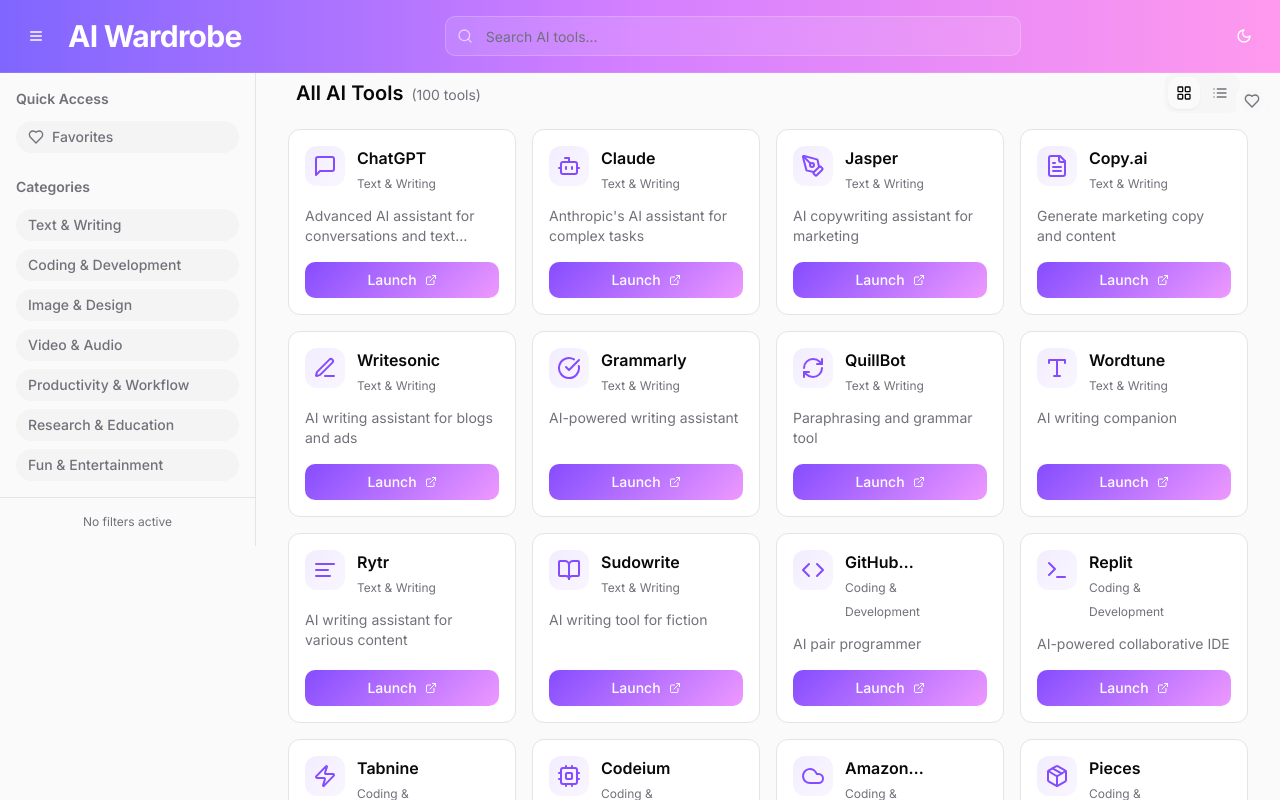
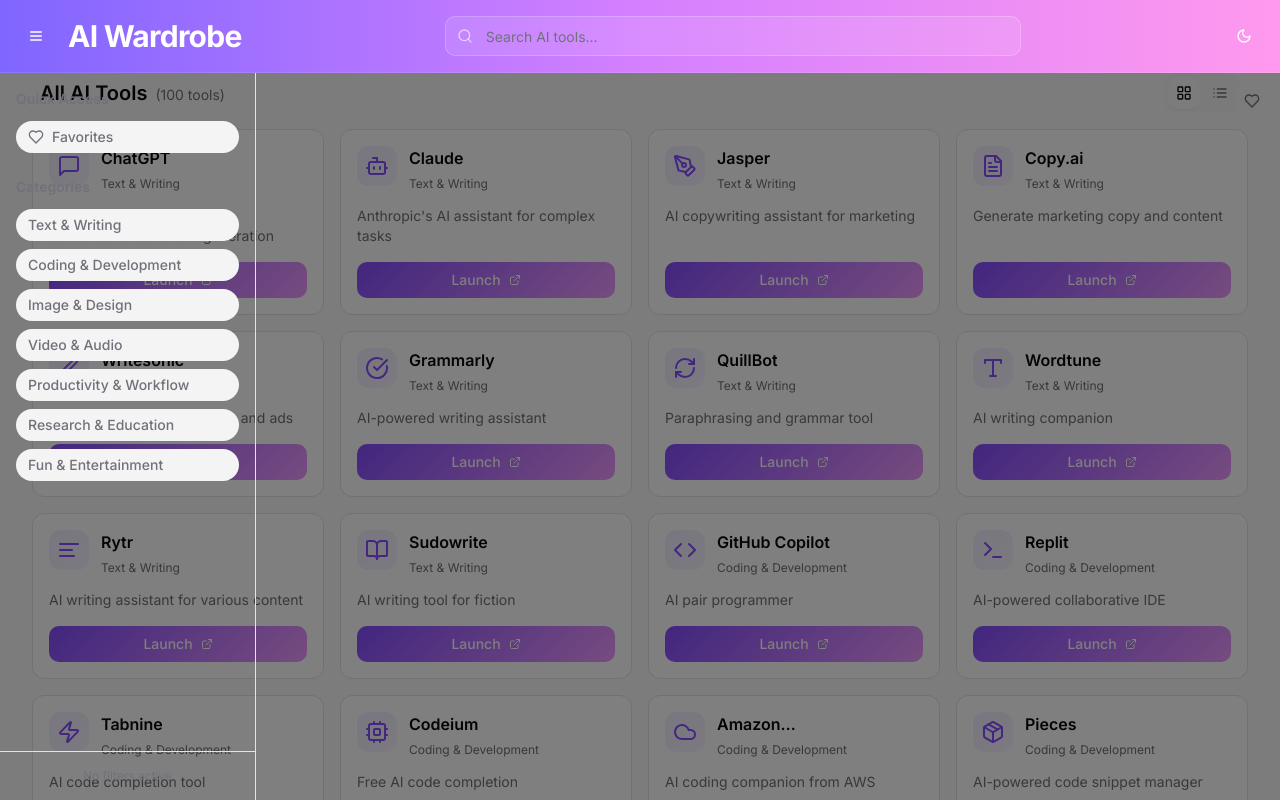
Before and after one commit to Krax007/ai-catalog-nexus, a React (Vite) app: page / in a window 1280 px wide. Both pictures are taken after a click on the button 36 px from the left and 36 px from the top of the page. Shown: the top 800 px of the page. Built offline with nearby package versions, Linux system fonts and the light colour scheme; the HTML template or start-up script is replaced by a standard one.

Commit message:
Fix sidebar toggle behavior

```diff
--- a/src/components/Sidebar.tsx
+++ b/src/components/Sidebar.tsx
@@ -15,10 +15,10 @@ interface SidebarProps {
 export function Sidebar({ isOpen, onClose, selectedCategories, onCategoryToggle, showFavorites, onFavoritesToggle }: SidebarProps) {
   return (
     <>
-      {/* Overlay - only on mobile */}
+      {/* Overlay */}
       {isOpen && (
         <div
-          className="fixed inset-0 bg-black/50 z-40 lg:hidden animate-fade-in"
+          className="fixed inset-0 bg-black/50 z-30 animate-fade-in"
           onClick={onClose}
         />
       )}
@@ -28,12 +28,11 @@ export function Sidebar({ isOpen, onClose, selectedCategories, onCategoryToggle,
         className={cn(
           "fixed left-0 top-0 z-40 h-full w-64 bg-sidebar-background border-r border-sidebar-border",
           "transition-all duration-300 ease-in-out",
-          "lg:relative lg:z-0",
-          isOpen ? "translate-x-0 animate-slide-in-left" : "-translate-x-full lg:translate-x-0"
+          isOpen ? "translate-x-0 animate-slide-in-left" : "-translate-x-full"
         )}
       >
         <div className="flex flex-col h-full">
-          <div className="flex items-center justify-between p-4 border-b border-sidebar-border lg:hidden">
+          <div className="flex items-center justify-between p-4 border-b border-sidebar-border">
             <h2 className="text-lg font-semibold">Filters</h2>
             <Button
               variant="ghost"
```
